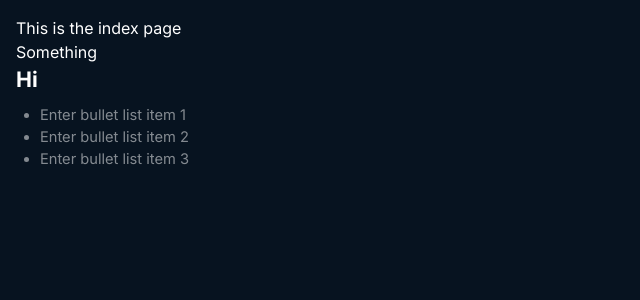
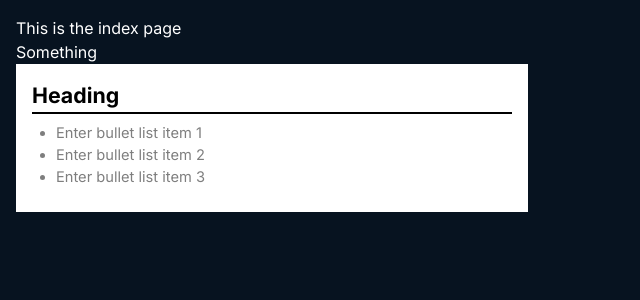
Before and after one commit to Jxl-s/resume-builder, a Next.js app: page /en in a window 1280 px wide. Shown: the top 300 px of the page, without its empty margins (0-640 px from the left). Built offline with nearby package versions, Linux system fonts and the light colour scheme.

Commit message:
make editable headings

```diff
--- a/src/components/EditableHeading.tsx
+++ b/src/components/EditableHeading.tsx
@@ -1,20 +1,41 @@
 "use client";
 
 import useDocSettingsStore from "@/stores/useDocSettingsStore";
+import { sanitizeHtml } from "@/utils/sanitizeHtml";
 import React, { FC } from "react";
-const EditableHeading: FC = () => {
+
+interface Props {
+    content: string;
+    setContent: (content: string) => void;
+}
+const EditableHeading: FC<Props> = ({ content, setContent }) => {
     const headingSize = useDocSettingsStore((state) => state.headingSize);
+
+    const handleKeyDown = (e: React.KeyboardEvent<HTMLHeadingElement>) => {
+        if (e.key === "Enter") {
+            e.preventDefault();
+            e.currentTarget.blur();
+        }
+    };
+
+    const handleBlur = (e: React.FocusEvent<HTMLHeadingElement>) => {
+        setContent(e.target.innerText);
+    };
+
     return (
         <h1
             contentEditable={"plaintext-only"}
+            spellCheck={false}
             suppressContentEditableWarning={true}
+            onKeyDown={handleKeyDown}
+            onBlur={handleBlur}
+            className="border-b-2 border-b-black outline-none"
             style={{
                 fontSize: `${headingSize}pt`,
                 fontWeight: "bold",
             }}
-        >
-            Hi
-        </h1>
+            dangerouslySetInnerHTML={{ __html: sanitizeHtml(content) }}
+        />
     );
 };
 
--- a/src/components/EditableList.tsx
+++ b/src/components/EditableList.tsx
@@ -2,17 +2,12 @@
 import DOMPurify from "isomorphic-dompurify";
 import useDocSettingsStore from "@/stores/useDocSettingsStore";
 import React, { FC, useEffect, useRef, useState } from "react";
+import { sanitizeHtml } from "@/utils/sanitizeHtml";
 
 interface Props {
     items: string[];
     setItems: (items: string[]) => void;
 }
-
-const sanitizeHtml = (html: string) => {
-    return DOMPurify.sanitize(html, {
-        ALLOWED_TAGS: ["b", "i", "u"],
-    });
-};
 
 const EditableList: FC<Props> = ({ items, setItems }) => {
     const ulRef = useRef<HTMLUListElement>(null);
@@ -84,6 +79,7 @@ const EditableList: FC<Props> = ({ items, setItems }) => {
                 onBlur={handleBlur}
                 onKeyDown={handleKeyDown}
                 contentEditable={true}
+                spellCheck={false}
                 suppressContentEditableWarning={true}
                 className={`p-2 list-disc list-outside border-none outline-none`}
                 style={{
--- a/src/components/Editor.tsx
+++ b/src/components/Editor.tsx
@@ -5,11 +5,13 @@ import EditableHeading from "./EditableHeading";
 import EditableList from "./EditableList";
 
 const Editor: FC = () => {
+    const [title, setTitle] = useState<string>("Heading");
     const [items, setItems] = useState<string[]>([]);
 
+    console.log(title);
     return (
-        <div>
-            <EditableHeading />
+        <div className="max-w-lg bg-white text-black p-4">
+            <EditableHeading content={title} setContent={setTitle} />
             <EditableList items={items} setItems={setItems} />
         </div>
     );
--- /dev/null
+++ b/src/utils/sanitizeHtml.ts
@@ -0,0 +1,7 @@
+import DOMPurify from "isomorphic-dompurify";
+
+export const sanitizeHtml = (html: string) => {
+    return DOMPurify.sanitize(html, {
+        ALLOWED_TAGS: ["b", "i", "u"],
+    });
+};
--- a/tailwind.config.ts
+++ b/tailwind.config.ts
@@ -13,11 +13,11 @@ const config: Config = {
                 "gradient-conic":
                     "conic-gradient(from 180deg at 50% 50%, var(--tw-gradient-stops))",
             },
-        },
-        colors: {
-            primary: "#4DADB2",
-            secondary: "#4E5862",
-            danger: "#B24D4D",
+            colors: {
+                primary: "#4DADB2",
+                secondary: "#4E5862",
+                danger: "#B24D4D",
+            },
         },
     },
     plugins: [],
```
